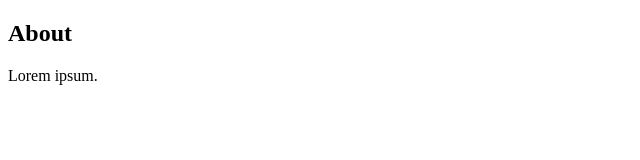
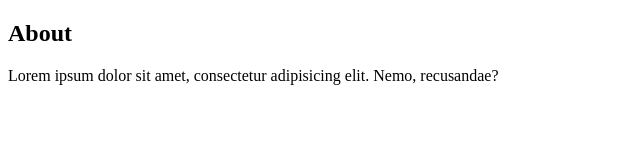
Before and after one commit to a-tatarenkov/Gitlesson2, a plain HTML site: page about.html in a window 1280 px wide. Shown: the whole page, without its empty margins (0-640 px from the left). Drawn offline with Linux system fonts and the light colour scheme.

Commit message:
refactor p

```diff
--- a/about.html
+++ b/about.html
@@ -6,6 +6,6 @@
 </head>
 <body>
 <h2>About</h2>
-<p>Lorem ipsum.</p>
+<p>Lorem ipsum dolor sit amet, consectetur adipisicing elit. Nemo, recusandae?</p>
 </body>
 </html>
```
